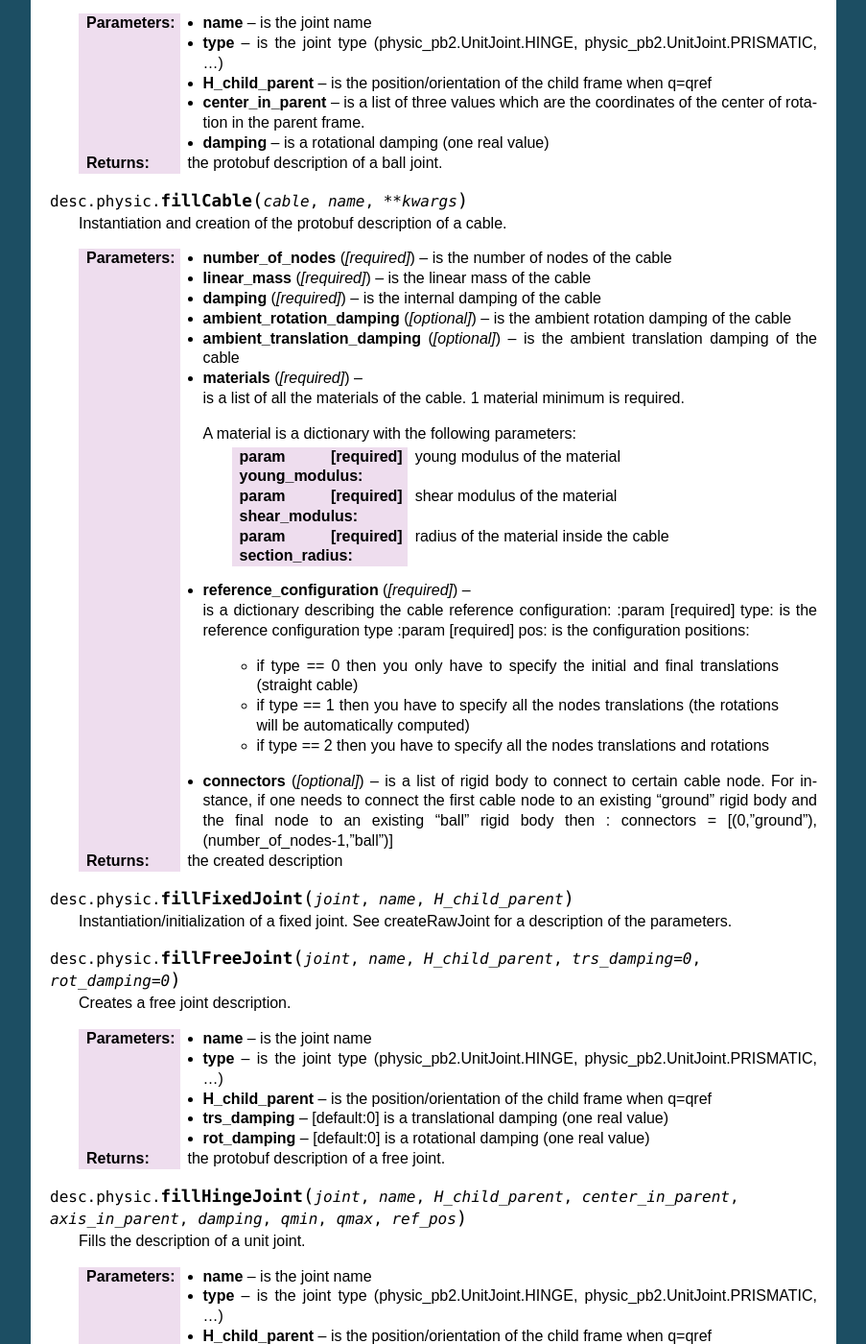
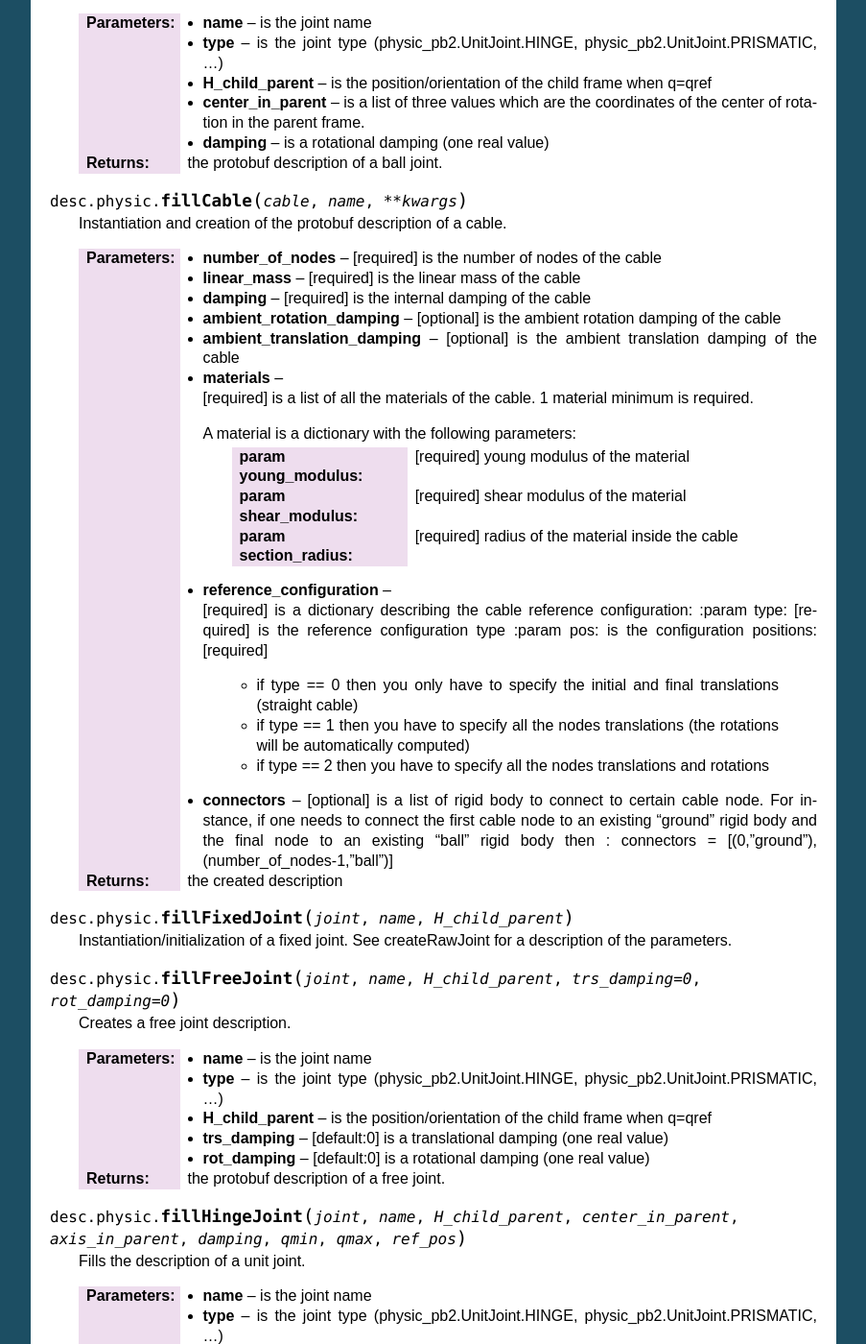
Before and after one commit to ISIR-SYROCO/XDE-DocPythonAPI, a Sphinx documentation site: the page built from source/desc/physic.rst, in a window 1280 px wide and 1400 px high, scrolled down 775 px. Shown: the whole window at 96% size, without its empty margins (198-1101 px from the left). Built offline with Sphinx 7.4.7, drawn with Linux system fonts in a browser that asks for light colours.

```diff
--- a/source/desc/physic.rst
+++ b/source/desc/physic.rst
@@ -44,25 +44,25 @@ desc.physic
 
     Instantiation and creation of the protobuf description of a cable.
 
-    :param [required] number_of_nodes: is the number of nodes of the cable
-    :param [required] linear_mass: is the linear mass of the cable
-    :param [required] damping: is the internal damping of the cable
-    :param [optional] ambient_rotation_damping: is the ambient rotation damping of the cable
-    :param [optional] ambient_translation_damping: is the ambient translation damping of the cable
-    :param [required] materials: is a list of all the materials of the cable. 1 material minimum is required.
+    :param number_of_nodes: [required] is the number of nodes of the cable
+    :param linear_mass: [required] is the linear mass of the cable
+    :param damping: [required] is the internal damping of the cable
+    :param ambient_rotation_damping: [optional] is the ambient rotation damping of the cable
+    :param ambient_translation_damping: [optional] is the ambient translation damping of the cable
+    :param materials: [required] is a list of all the materials of the cable. 1 material minimum is required.
 
       A material is a dictionary with the following parameters:
-        :param [required] young_modulus: young modulus of the material
-        :param [required] shear_modulus: shear modulus of the material
-        :param [required] section_radius: radius of the material inside the cable
-    :param [required] reference_configuration: is a dictionary describing the cable reference configuration:
-        :param [required] type: is the reference configuration type
-        :param [required] pos: is the configuration positions:
+        :param young_modulus: [required] young modulus of the material
+        :param shear_modulus: [required] shear modulus of the material
+        :param section_radius: [required] radius of the material inside the cable
+    :param reference_configuration: [required] is a dictionary describing the cable reference configuration:
+        :param type: [required] is the reference configuration type
+        :param pos: is the configuration positions: [required]
 
             * if type == 0 then you only have to specify the initial and final translations (straight cable)
             * if type == 1 then you have to specify all the nodes translations (the rotations will be automatically computed)
             * if type == 2 then you have to specify all the nodes translations and rotations
-    :param [optional] connectors: is a list of rigid body to connect to certain cable node. For instance, if one needs to connect the first cable node to an existing "ground" rigid body and the final node to an existing "ball" rigid body then : connectors = [(0,"ground"), (number_of_nodes-1,"ball")]
+    :param connectors: [optional] is a list of rigid body to connect to certain cable node. For instance, if one needs to connect the first cable node to an existing "ground" rigid body and the final node to an existing "ball" rigid body then : connectors = [(0,"ground"), (number_of_nodes-1,"ball")]
     :return: the created description
 
 .. py:function:: desc.physic.fillFixedJoint(joint, name, H_child_parent)
```
